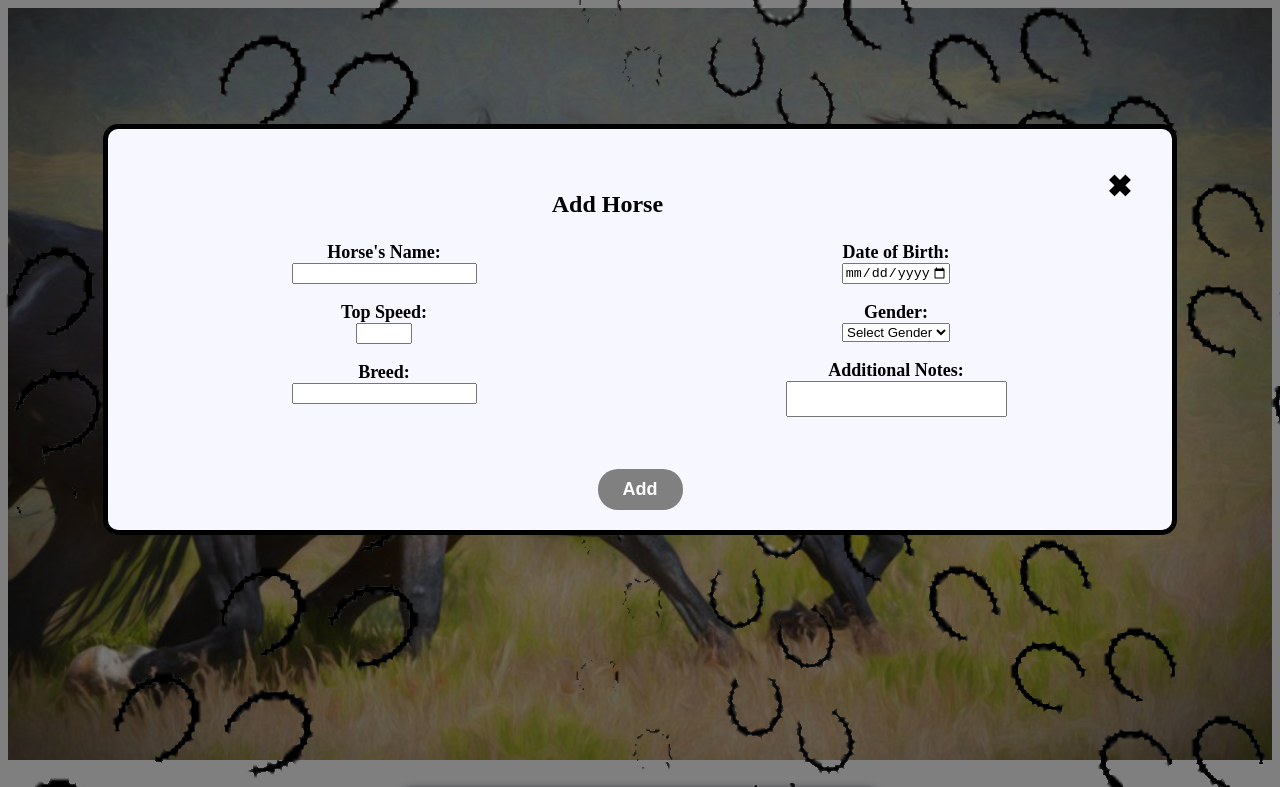
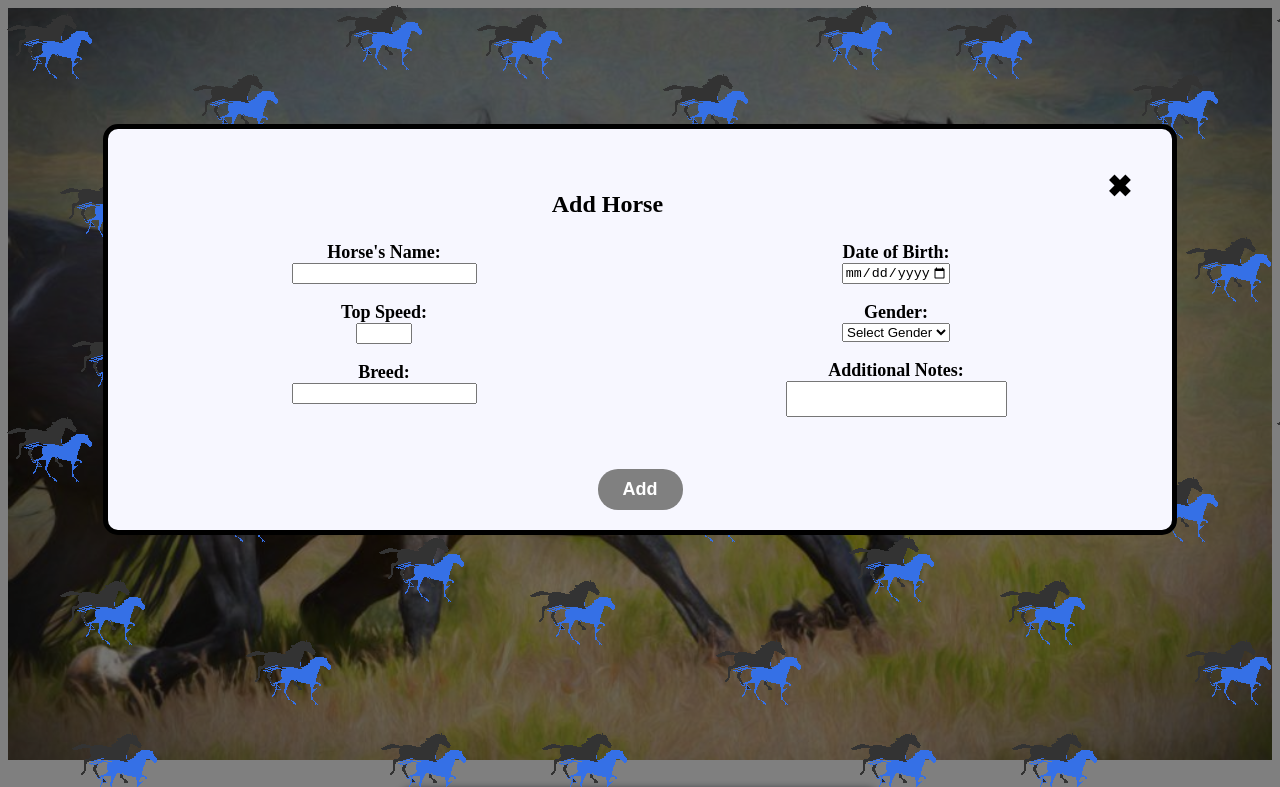
Before and after one commit to MelissaWolf/Horse-Stables, a plain HTML site: page Horse Stables/wwwroot/Index.html in a window 1280 px wide. Both pictures are taken after a click on the button "Add Horse". Shown: the top 787 px of the page. Drawn offline with Linux system fonts and the light colour scheme; no server answers.

Commit message:
Update: Edited Web Appearance

```diff
--- a/Horse Stables/wwwroot/Style.css
+++ b/Horse Stables/wwwroot/Style.css
@@ -78,7 +78,7 @@ html {
     overflow: auto;
     background-color: rgba(0,0,0,0.5);
     padding-top: 60px;
-    background-image: url('images/hoofprints.png');
+    background-image: url('images/HorsePattern.png');
 }
 
 /* Modal Content */
```
Also changed, not shown: Horse Stables/wwwroot/Images/HoofPrints.png (deleted), Horse Stables/wwwroot/Images/HorsePattern.png (added).
